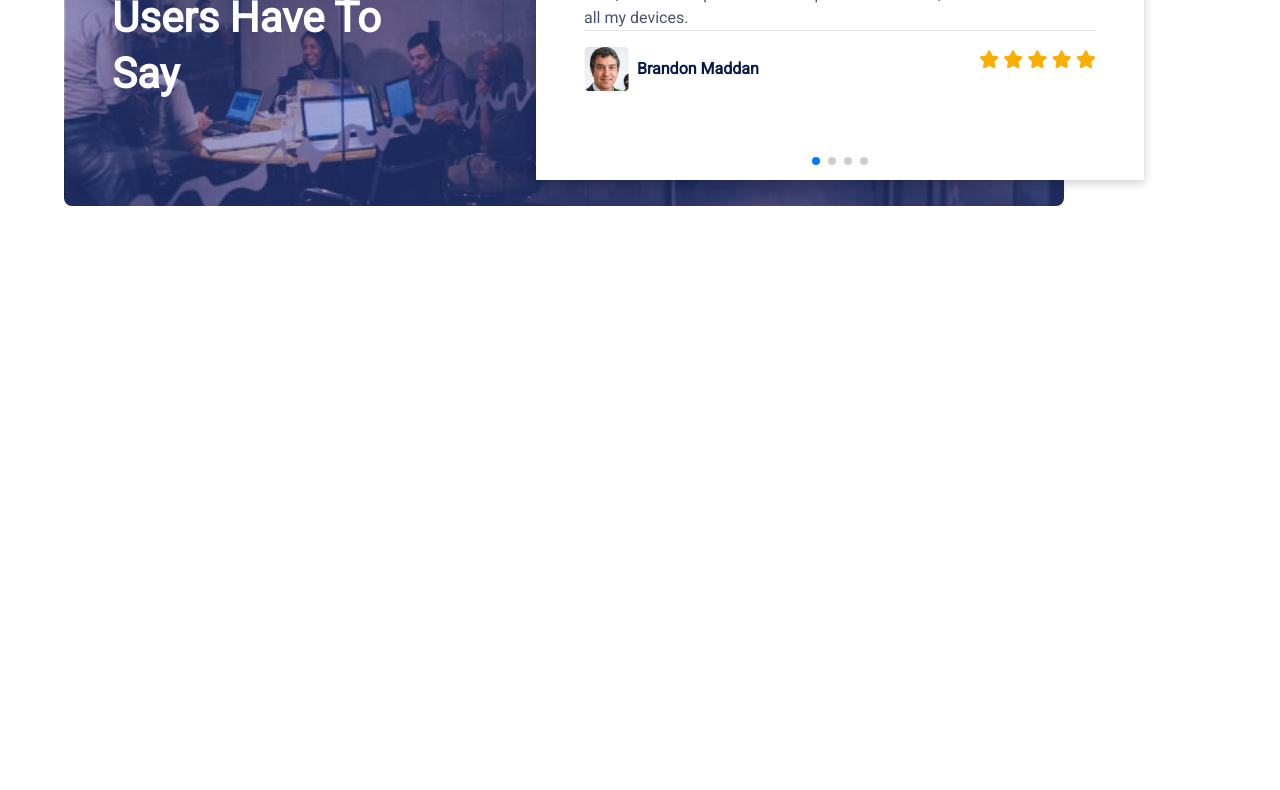
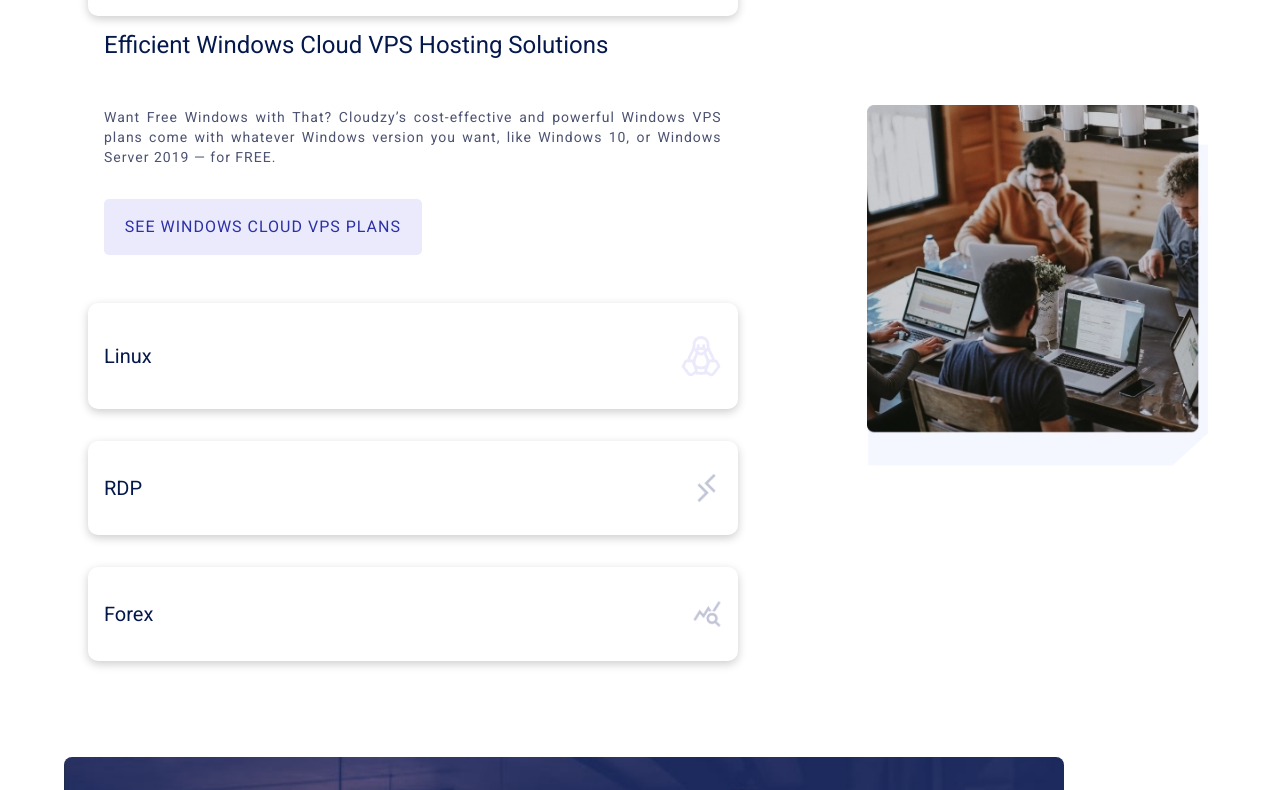
Before and after one commit to mdsultanmahmud/cloudzy, a plain HTML site: page index.html in a window 1280 px wide. Shown: the part 3588-4378 px from the top of the page. Before the commit the page ends 3858 px from the top, so only its background shows below. Drawn offline with nearby package versions, Linux system fonts and the light colour scheme.

Commit message:
added vps sections

```diff
--- a/index.html
+++ b/index.html
@@ -793,6 +793,69 @@
             </div>
         </section>
         <!-- location section ends here  -->
+
+        <!-- vps hosting solutions section starts here  -->
+        <section id="vpsHosting">
+            <div class="my-20">
+                <h1 class="title">Most PopularVPS Hosting Solutions</h1>
+                <div class="flex justify-between items-center flex-col-reverse md:flex-col lg:flex-row my-8">
+                    <div class="w-[60%]">
+                        <div class="items-container active">
+                            <div class="item">
+                                <h1>Windows</h1>
+                                <img src="./assets/windows.webp" alt="">
+                            </div>
+                            <div class="item-details">
+                                <h2>Efficient Windows Cloud VPS Hosting Solutions</h2>
+                                <p>Want Free Windows with That? Cloudzy’s cost-effective and powerful Windows VPS plans
+                                    come with whatever Windows version you want, like Windows 10, or Windows Server 2019
+                                    — for FREE.</p>
+                                <a href="#">see windows cloud vps plans</a>
+                            </div>
+                        </div>
+                        <div class="items-container">
+                            <div class="item">
+                                <h1>Linux</h1>
+                                <img src="./assets/linux.webp" alt="">
+                            </div>
+                            <div class="item-details">
+                                <h2>Affordable, High-Performance Linux Cloud VPS Solutions</h2>
+                                <p>Get your KVM-powered Linux Cloud VPS with the Linux distro of your choice installed at no extra charge. Supercharge your services with state-of-the-art infrastructure, ultra-fast connection, and SSD storage at affordable prices﹣and we mean really affordable.</p>
+                                <a href="#">see linux cloud vps plans</a>
+                            </div>
+                        </div>
+                        <div class="items-container">
+                            <div class="item">
+                                <h1>RDP</h1>
+                                <img src="./assets/rdp.png" class="w-[30px]" alt="">
+                            </div>
+                            <div class="item-details">
+                                <h2>Easy and Reliable Remote Desktop Solutions</h2>
+                                <p>Want to launch your own Windows-powered remote desktop at a location of your choice? Buy one of our RDP Server Plans and get full root access to secure, stable, and easy-to-use RDP servers. Connect to your Remote Desktop wherever you are using your favorite RDP software. Did we mention the free Windows?</p>
+                                <a href="#">see rdp cloud vps plans</a>
+                            </div>
+                        </div>
+                        <div class="items-container">
+                            <div class="item">
+                                <h1>Forex</h1>
+                                <img src="./assets/forex.png" class="w-[30px]" alt="">
+                            </div>
+                            <div class="item-details">
+                                <h2>Lightning-Fast, Minimal-Latency Forex Cloud VPS Solutions</h2>
+                                <p>Hypersonic Cloud VPS hosting tailor-made for automated Forex trading. Minimize latency and get your Forex Cloud VPS as close to your broker as possible. Maximize your profits using our precision-engineered Forex Cloud VPS plans running on high-tech infrastructure at 15 strategic locations across the globe.</p>
+                                <a href="#">see forex cloud vps plans</a>
+                            </div>
+                        </div>
+                    </div>
+                    <div class="w-[30%]">
+                        <img src="/assets/mostPopularServices.webp" class="w-[100%]" alt="">
+                    </div>
+                </div>
+            </div>
+
+        </section>
+        <!-- vps hosting solutions section ends here  -->
+
         <!-- user comments section starts here  -->
         <section>
             <div id="comment">
--- a/js/index.js
+++ b/js/index.js
@@ -22,6 +22,18 @@ windowsBtn.addEventListener("click", function () {
 })
 
 
+// working with vps hosting solutions page
+
+const accordiansContainer = document.querySelectorAll(".items-container")
+
+accordiansContainer.forEach(accordian =>{
+    // console.log(accordian.classList.contains("active"))
+    accordian.addEventListener("click", function(){
+        accordian.classList.toggle("active")
+    })
+})
+
+
 var swiper = new Swiper(".slide-content", {
     spaceBetween: 30,
     pagination: {
--- a/styles/style.css
+++ b/styles/style.css
@@ -162,7 +162,8 @@ header label {
 #services,
 #location,
 #comment,
-#priceQuotation {
+#priceQuotation,
+#vpsHosting {
     max-width: 1136px;
     margin: 0 auto;
 }
@@ -220,9 +221,10 @@ header label {
 }
 
 /* price quotation section design starts here  */
-#priceQuotation{
-   padding: 4rem 0;
+#priceQuotation {
+    padding: 4rem 0;
 }
+
 .btn-container {
     border: 2px solid rgba(0, 0, 0, 0.2);
     border-radius: 3rem;
@@ -272,7 +274,7 @@ header label {
 #priceQuotation h3 {
     font-size: 14px;
     color: rgba(0, 0, 0, 0.4);
-    margin:0;
+    margin: 0;
     text-transform: uppercase;
     font-weight: 600;
     letter-spacing: 1px;
@@ -285,7 +287,7 @@ header label {
 }
 
 #priceQuotation li {
-    margin-bottom:10px;
+    margin-bottom: 10px;
     color: var(--secText);
     font-size: 14px;
     line-height: 20px;
@@ -303,12 +305,14 @@ header label {
     color: var(--textCol);
     letter-spacing: 1px;
 }
-#priceQuotation .price span{
+
+#priceQuotation .price span {
     color: rgba(0, 0, 0, 0.4);
     font-size: 24px;
     font-weight: 500;
 }
-#priceQuotation .annual-price{
+
+#priceQuotation .annual-price {
     text-align: center;
     color: rgb(147, 147, 147);
     font: 14px;
@@ -316,11 +320,13 @@ header label {
     margin-bottom: 10px;
     letter-spacing: 1px;
 }
-#priceQuotation .annual-price span{
+
+#priceQuotation .annual-price span {
     color: var(--secText);
     font-weight: 700;
 
 }
+
 #priceQuotation a {
     width: 90%;
     margin: .5rem auto;
@@ -342,28 +348,37 @@ header label {
 }
 
 /* professional card design  */
-.professional{
+.professional {
     background-color: var(--primaryCol) !important;
 }
-.professional h2{
+
+.professional h2 {
     color: white !important;
 }
-.professional h3{
+
+.professional h3 {
     color: gray !important;
 }
-.professional li{
+
+.professional li {
     color: gray !important;
 }
-.professional i, .professional strong, .professional .price{
+
+.professional i,
+.professional strong,
+.professional .price {
     color: white !important;
 }
-.professional .price span{
+
+.professional .price span {
     color: gray !important;
 }
-.professional .annual-price span{
+
+.professional .annual-price span {
     color: white !important;
 }
-.professional a{
+
+.professional a {
     width: 90%;
     margin: .5rem auto;
     text-align: center;
@@ -377,11 +392,12 @@ header label {
     transform: translateX(-50%);
     background-color: #ff7f5c;
 }
-.professional a:hover{
+
+.professional a:hover {
     background-color: #fa6238 !important;
 }
 
-.popular{
+.popular {
     position: absolute;
     left: 0;
     top: -2rem;
@@ -391,9 +407,10 @@ header label {
     background-color: #eaeafc;
     width: 100%;
     text-align: center;
-    border-radius: 5px 5px 0 0 ;
+    border-radius: 5px 5px 0 0;
     z-index: -1;
 }
+
 /* price quotation section design ends here  */
 
 /* services secton starts here  */
@@ -403,7 +420,8 @@ header label {
     padding: 6rem 0;
 }
 
-#services .title {
+#services .title,
+#vpsHosting .title {
     color: var(--textCols);
     font-weight: 700;
     line-height: 56px;
@@ -469,6 +487,77 @@ header label {
     font-size: 16px;
     color: #333333;
     outline: none;
+}
+
+/* vps solutions seciton design here  */
+.items-container {
+    width: 100%;
+    padding: 1rem;
+}
+
+.items-container .item {
+    display: flex;
+    justify-content: space-between;
+    align-items: center;
+    cursor: pointer;
+    padding: 2rem 1rem;
+    box-shadow: var(--shadow);
+    border-radius: 10px;
+}
+.items-container .item h1{
+    color: var(--textCol);
+    font-size: 20px;
+    font-weight: 500;
+}
+.item-details {
+    max-height: 0;
+    overflow: hidden;
+    transition: max-height 1s ease;
+}
+
+.item-details h2{
+    color: var(--textCol);
+    font-size: 24px;
+    font-weight: 500;
+    line-height: 27px;
+    padding: 1rem;
+}
+.item-details p{
+    color: var(--secText);
+    font-size: 16px;
+    font-weight: 400;
+}
+.item-details a{
+    margin: 1rem;
+    text-transform: uppercase;
+    color: rgb(45, 49, 166);
+    font-weight: 500;
+    background-color:#eaeafc;
+    padding:1rem 1.3rem ;
+    border-radius: 5px;
+    display: inline-block;
+    letter-spacing: 1px;
+}
+.items-container.active .item-details  {
+    max-height: 300px;
+}
+.items-container i {
+    transition: transform .4s ease-in;
+}
+.items-container.active h1{
+    color: var(--primaryCol);
+    font-weight: 700;
+}
+
+
+.item-details p {
+    padding: 1rem;
+    margin-top: 1rem;
+    font-size: 14px;
+    text-align: justify;
+    line-height: 20px;
+    letter-spacing: 1px;
+    font-weight: 400;
 }
 
 /* comment section design  */
```
Also changed, not shown: assets/forex.png (added), assets/mostPopularServices.webp (added), assets/rdp.png (added).
